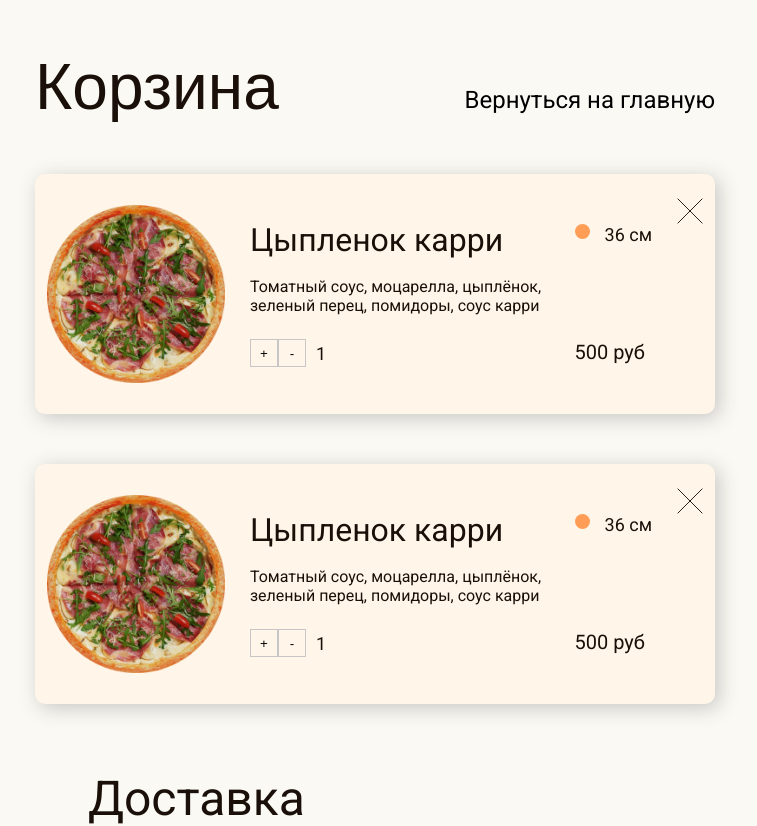
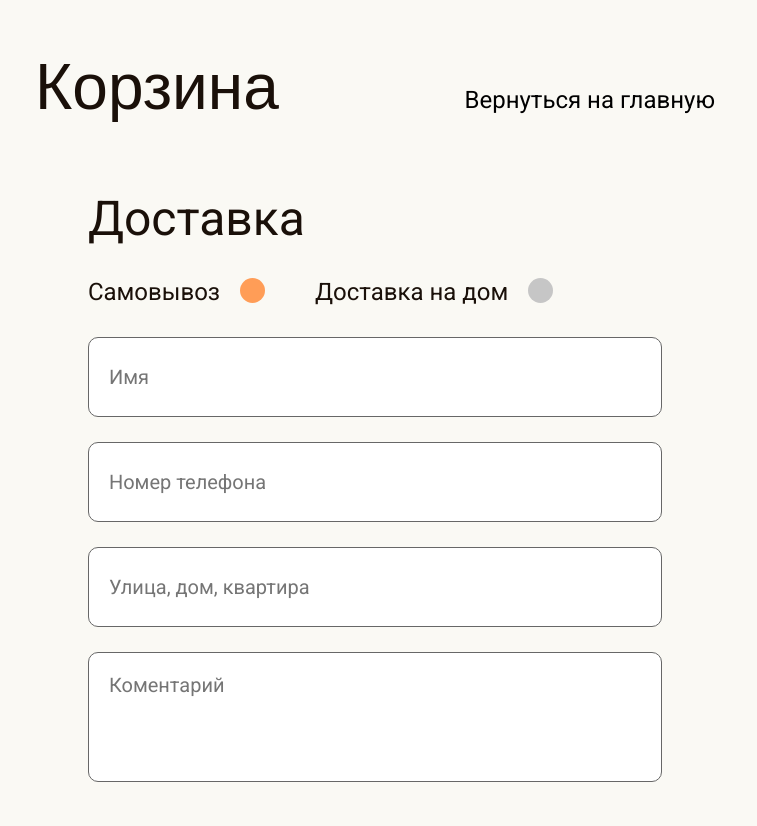
Before and after one commit to ShmigelskiyAndrey/pizza-33, a Next.js app: page /order in a window 1280 px wide. Shown: the top 826 px of the page, without its empty margins (265-1022 px from the left). Built offline with nearby package versions, Linux system fonts and the light colour scheme; a web font is replaced by a local one.

Commit message:
added order function

```diff
--- a/src/app/store.ts
+++ b/src/app/store.ts
@@ -1,10 +1,11 @@
 import { configureStore } from "@reduxjs/toolkit";
 import { menuReducer } from "@/features/menu/model/menuSlice";
 import { filterReducer } from "@/features/menu/model/filterSlice";
+import { orderReducer } from "@/features/menu/model/orderSlice";
 
 export const makeStore = () => {
   return configureStore({
-    reducer: { menuReducer, filterReducer },
+    reducer: { menuReducer, filterReducer, orderReducer },
   });
 };
 
--- a/src/features/menu/constants.ts
+++ b/src/features/menu/constants.ts
@@ -1,5 +1,8 @@
-export const MENU = [
+import { Product } from "@/shared/types/types";
+
+export const MENU: Product[] = [
   {
+    id: 1,
     category: "pizza",
     ispizza: true,
     title: "С ананасом",
@@ -11,6 +14,7 @@ export const MENU = [
   },
 
   {
+    id: 2,
     category: "pizza",
     ispizza: true,
     title: "С тыквой",
@@ -22,6 +26,7 @@ export const MENU = [
   },
 
   {
+    id: 3,
     category: "pizza",
     ispizza: true,
     title: "С пармской ветчиной",
@@ -33,6 +38,7 @@ export const MENU = [
   },
 
   {
+    id: 4,
     category: "pizza",
     ispizza: true,
     title: "Морская",
@@ -44,6 +50,7 @@ export const MENU = [
   },
 
   {
+    id: 5,
     category: "pizza",
     ispizza: true,
     title: "Пепперони",
@@ -54,6 +61,7 @@ export const MENU = [
   },
 
   {
+    id: 6,
     category: "pizza",
     ispizza: true,
     title: "4 сыра",
@@ -65,6 +73,7 @@ export const MENU = [
   },
 
   {
+    id: 7,
     category: "drink",
     ispizza: false,
     title: "Лимонад Вишня",
@@ -74,6 +83,7 @@ export const MENU = [
   },
 
   {
+    id: 8,
     category: "drink",
     ispizza: false,
     title: "Лимонад Цитрус/Пихта",
@@ -83,6 +93,7 @@ export const MENU = [
   },
 
   {
+    id: 9,
     category: "drink",
     ispizza: false,
     title: "Лимонад Эстрагон",
--- /dev/null
+++ b/src/features/menu/model/orderSlice.ts
@@ -0,0 +1,32 @@
+import { createSlice } from "@reduxjs/toolkit";
+import type { PayloadAction } from "@reduxjs/toolkit";
+import { MENU } from "../constants";
+import { Product } from "@/shared/types/types";
+
+interface OrderState {
+  cart: Record<number, Product & { count?: number }>;
+}
+
+const initialState: OrderState = { cart: {} };
+
+const orderSlice = createSlice({
+  name: "order",
+  initialState,
+  reducers: {
+    add(state, action: PayloadAction<Product>) {
+      if (state.cart[action.payload.id]) {
+        const count = state.cart[action.payload.id].count ?? 1;
+        state.cart[action.payload.id].count = count + 1;
+      } else {
+        const obj: Product & { count: number } = {
+          count: 1,
+          ...action.payload,
+        };
+        state.cart[action.payload.id] = obj;
+      }
+    },
+  },
+});
+
+export const orderReducer = orderSlice.reducer;
+export const { add } = orderSlice.actions;
--- a/src/features/menu/model/selectors.ts
+++ b/src/features/menu/model/selectors.ts
@@ -9,4 +9,8 @@ const selectMenuItemsByFilter = (state: RootState) => {
   return state.menuReducer;
 };
 
-export { selectMenuItemsByFilter };
+const selectOrderedProducts = (state: RootState) => {
+  return Object.values(state.orderReducer.cart);
+};
+
+export { selectMenuItemsByFilter, selectOrderedProducts };
--- /dev/null
+++ b/src/shared/types/types.ts
@@ -0,0 +1,10 @@
+export interface Product {
+  id: number;
+  category: string;
+  ispizza: boolean;
+  title: string;
+  description?: string;
+  size: string;
+  price: string;
+  photo: string;
+}
--- a/src/shared/ui/card/card.tsx
+++ b/src/shared/ui/card/card.tsx
@@ -10,6 +10,7 @@ interface CardProps {
   description?: string;
   size: string;
   price: string;
+  onClick: VoidFunction;
 }
 
 const Card: FC<CardProps> = (props): JSX.Element => {
@@ -36,7 +37,9 @@ const Card: FC<CardProps> = (props): JSX.Element => {
         <div className={styles.size}>{props.size}</div>
         <div className={styles.price}>{props.price} руб</div>
       </div>
-      <button className={styles.button}>В корзину</button>
+      <button className={styles.button} onClick={props.onClick}>
+        В корзину
+      </button>
     </div>
   );
 };
--- a/src/shared/ui/header/header.tsx
+++ b/src/shared/ui/header/header.tsx
@@ -20,7 +20,6 @@ const Header: FC<HeaderProps> = (props): JSX.Element => {
   const [isOpen, setIsOpen] = useState(false);
   const handleClick = () => {
     setIsOpen(!isOpen);
-    console.log(isOpen);
   };
 
   const containerClasses = cn(
--- a/src/shared/ui/order/order.tsx
+++ b/src/shared/ui/order/order.tsx
@@ -3,6 +3,8 @@ import { Ordercard } from "../ordercard/ordercard";
 import Image from "next/image";
 import { Shantell_Sans } from "next/font/google";
 import { cn } from "@/shared/lib/classNames";
+import { useAppSelector } from "@/shared/lib/redux";
+import { selectOrderedProducts } from "@/features/menu/model/selectors";
 
 const shantellSans = Shantell_Sans({
   weight: "400",
@@ -11,6 +13,7 @@ const shantellSans = Shantell_Sans({
 
 const Order = () => {
   const titleClass = cn(shantellSans.className, styles.title);
+  const data = useAppSelector(selectOrderedProducts);
   return (
     <>
       <div className={styles.container}>
@@ -27,8 +30,16 @@ const Order = () => {
         </div>
         <div className={styles.content}>
           <div className={styles.products}>
-            <Ordercard></Ordercard>
-            <Ordercard></Ordercard>
+            {data.map((item) => (
+              <Ordercard
+                key={item.id}
+                photo={item.photo}
+                title={item.title}
+                description={item.description}
+                size={item.size}
+                price={item.price}
+              />
+            ))}
           </div>
           <div className={styles.delivery}>
             <div className={styles.subtitle}>Доставка</div>
--- a/src/shared/ui/ordercard/ordercard.tsx
+++ b/src/shared/ui/ordercard/ordercard.tsx
@@ -1,23 +1,28 @@
 import styles from "./ordercard.module.scss";
 import Image from "next/image";
 
-const Ordercard = () => {
+interface CardProps {
+  photo: string;
+  title: string;
+  description?: string;
+  size: string;
+  price: string;
+}
+
+const Ordercard = (props: CardProps) => {
   return (
     <>
       <div className={styles.container}>
         <Image
           className={styles.image}
-          src="/photo/pizzaHam.png"
+          src={props.photo}
           width={178}
           height={178}
           alt="photo of product"
         />
         <div className={styles.info}>
-          <div className={styles.name}>Цыпленок карри</div>
-          <div className={styles.description}>
-            Томатный соус, моцарелла, цыплёнок, зеленый перец, помидоры, соус
-            карри
-          </div>
+          <div className={styles.name}>{props.title}</div>
+          <div className={styles.description}>{props.description}</div>
           <div className={styles.counter}>
             <button className={styles.plus}>+</button>
             <button className={styles.minus}>-</button>
@@ -27,9 +32,9 @@ const Ordercard = () => {
         <div className={styles.characteristic}>
           <div className={styles.sizechar}>
             <div className={styles.sizecircle}></div>
-            <div className={styles.size}>36 см</div>
+            <div className={styles.size}>{props.size}</div>
           </div>
-          <div className={styles.price}>500 руб</div>
+          <div className={styles.price}>{props.price}</div>
         </div>
         <div className={styles.close}>
           <button className={styles.closebtn}>
```
Also changed, not shown: src/features/menu/menu.tsx (+4 -28 lines).
